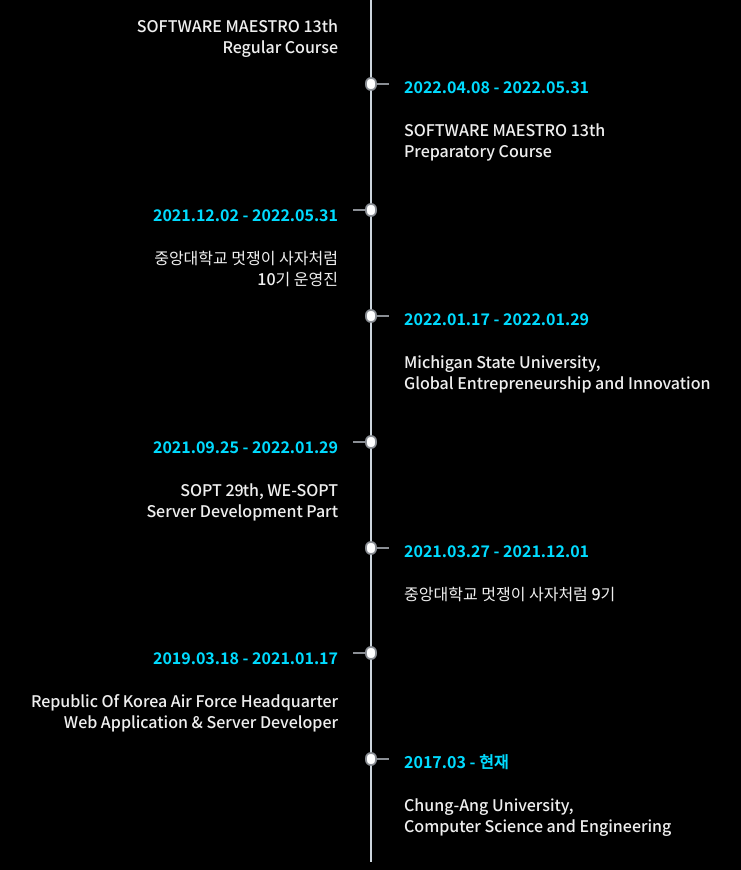
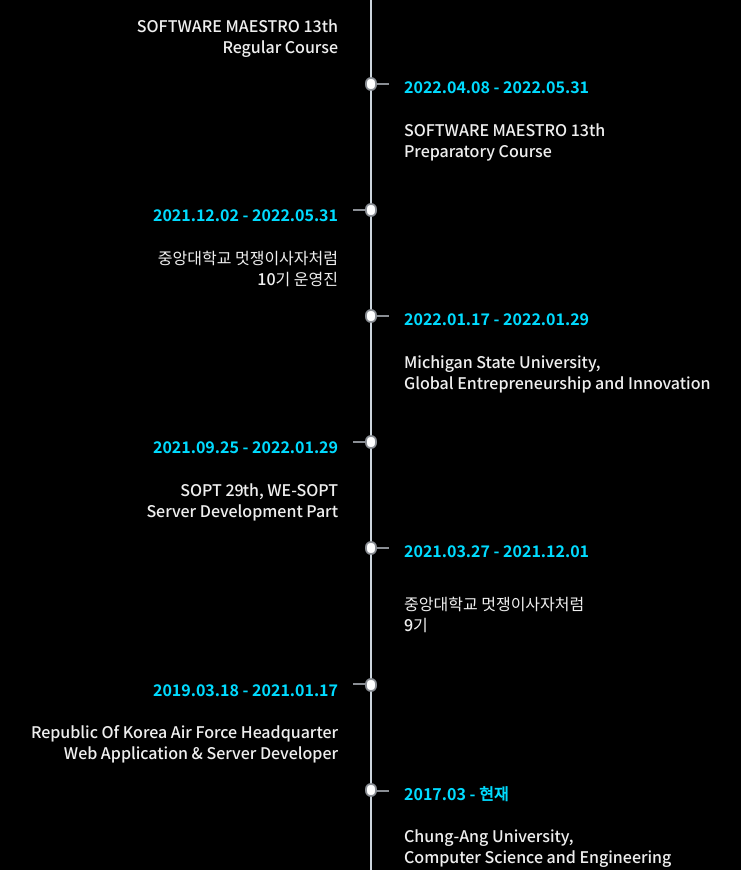
Before and after one commit to youngkwon02/django-youngkwon02.github.io, a Django app: template youngkwonFE/aboutme/templates/aboutme.html in a window 1280 px wide. Shown: the part 756-1626 px from the top of the page, without its empty margins (268-1009 px from the left). Run offline with Django 3.2, Linux system fonts and the light colour scheme; the template is opened without the code that fills it, so the values that code supplies are empty.

Commit message:
style: update timeline line-break

```diff
--- a/youngkwonFE/aboutme/templates/aboutme.html
+++ b/youngkwonFE/aboutme/templates/aboutme.html
@@ -150,7 +150,7 @@
               <div class="timeline__main">
                 <div class="when">2021.12.02 - 2022.05.31</div>
                 <div class="title">
-                  중앙대학교 멋쟁이 사자처럼<br />
+                  중앙대학교 멋쟁이사자처럼<br />
                   10기 운영진
                 </div>
               </div>
@@ -176,7 +176,10 @@
             <div class="timeline">
               <div class="timeline__main">
                 <div class="when">2021.03.27 - 2021.12.01</div>
-                <div class="title"><br />중앙대학교 멋쟁이 사자처럼 9기</div>
+                <div class="title">
+                  <br />중앙대학교 멋쟁이사자처럼<br />
+                  9기
+                </div>
               </div>
             </div>
             <div class="timeline">
```
